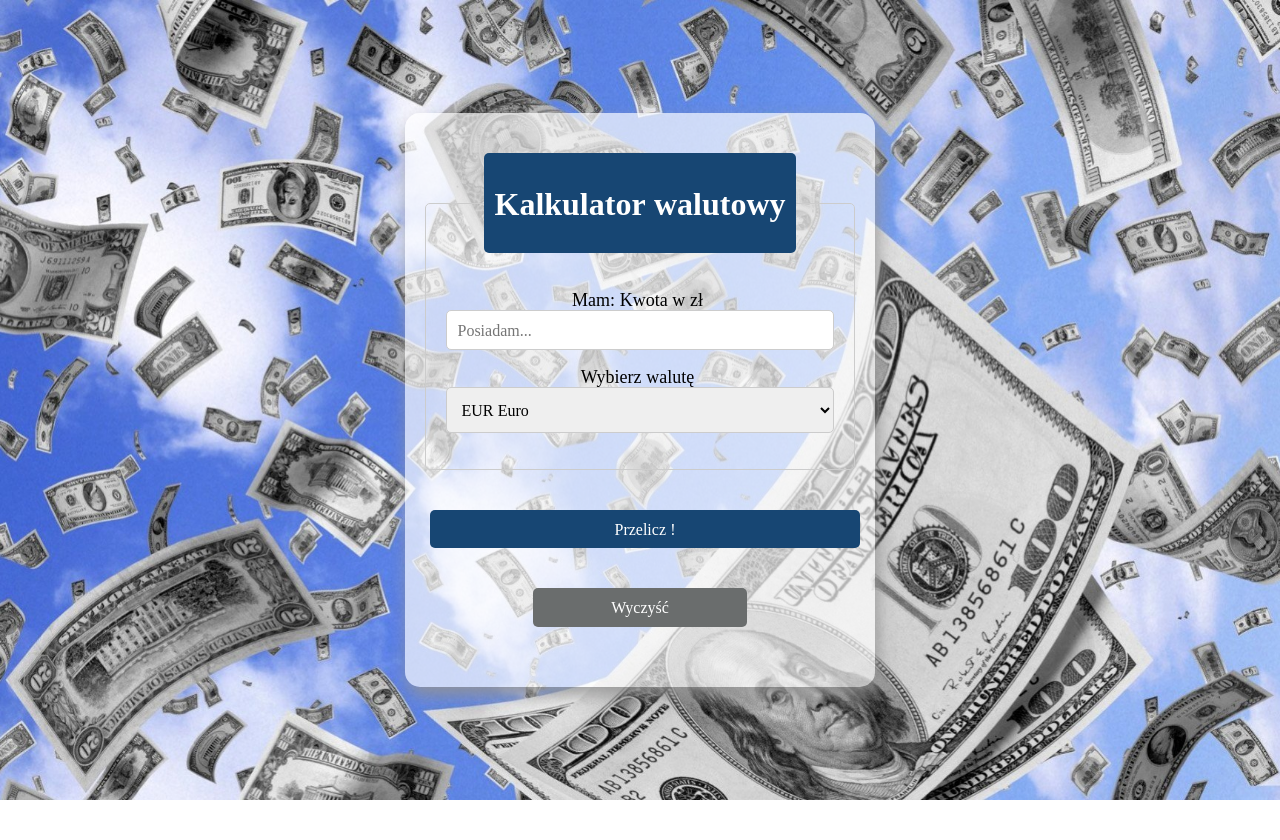
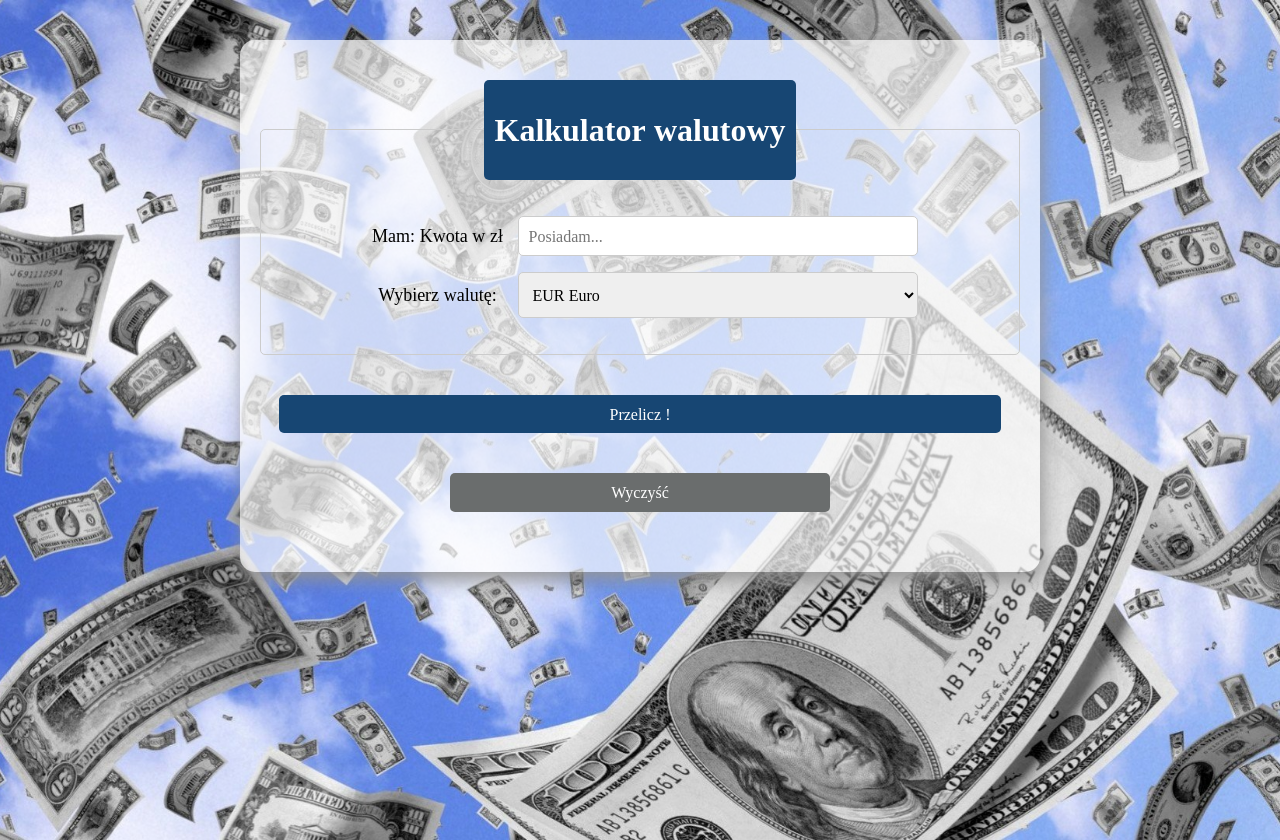
Before and after one commit to Pavlo-Skoreiko/currency-converter-react, a React (Create React App) app: page / in a window 1280 px wide. Before the commit the page ends 800 px from the top, so only its background shows below. Built offline with nearby package versions, Linux system fonts and the light colour scheme.

Commit message:
deleted flex from container css

```diff
--- a/src/App.js
+++ b/src/App.js
@@ -1,4 +1,4 @@
-import Form from "./Form"
+import Form from "./Form";
 import Buttons from "./Buttons";
 import Result from "./Result";
 import Container from "./Container";
@@ -6,7 +6,7 @@
 function App() {
   return (
     <Container className="container">
-      <Form />
+      <Form title="Kalkulator walutowy" />
       <Buttons />
       <Result />
     </Container>
--- a/src/Buttons/style.css
+++ b/src/Buttons/style.css
@@ -1,5 +1,5 @@
 .button {
-    width: 100%;
+    width: 95%;
     text-align: center;
     border: none;
     background-color: hsl(209, 67%, 27%);
--- a/src/Container/style.css
+++ b/src/Container/style.css
@@ -1,6 +1,6 @@
 .container {
-  flex-basis: 750px;
-  margin: 20px;
+  max-width: 800px;
+  margin: 40px auto;
   padding: 20px;
   box-shadow: 3px 9px 18px 0px hsla(0, 0%, 58%, 0.925);
   text-align: center;
--- a/src/Form/index.js
+++ b/src/Form/index.js
@@ -1,10 +1,12 @@
 import "./style.css";
 
-const Form = () => (
+const Form = ({ title }) => (
+
+
   <form>
     <fieldset className="form">
     <legend className="form__legend">
-      <h1>Kalkulator walutowy</h1>
+      <h1>{title}</h1>
     </legend>
     <p>
       <span className="form__labelText">Mam: Kwota w zł</span>
@@ -19,7 +21,7 @@
     </p>
     <p>
       <label>
-        <span className="form__labelText">Wybierz walutę</span>
+        <span className="form__labelText">Wybierz walutę:</span>
       </label>
       <select className="form__field">
         <option value="EUR">EUR Euro</option>
--- a/src/Form/style.css
+++ b/src/Form/style.css
@@ -1,6 +1,6 @@
 .form {
   border: 1px solid #ccc;
-  padding: 20px;
+  padding: 20px 0;
   border-radius: 5px;
   margin: 20px 0;
 }
--- a/src/index.css
+++ b/src/index.css
@@ -10,9 +10,6 @@
 
 body {
   font-family: "Noto Serif Georgian", serif;
-  display: flex;
-  align-items: center;
-  justify-content: center;
   min-height: 100vh;
   background-image: url("./images/money.jpg");
   background-position: center;
```
Also changed, not shown: src/Buttons/index.js (indentation only).
